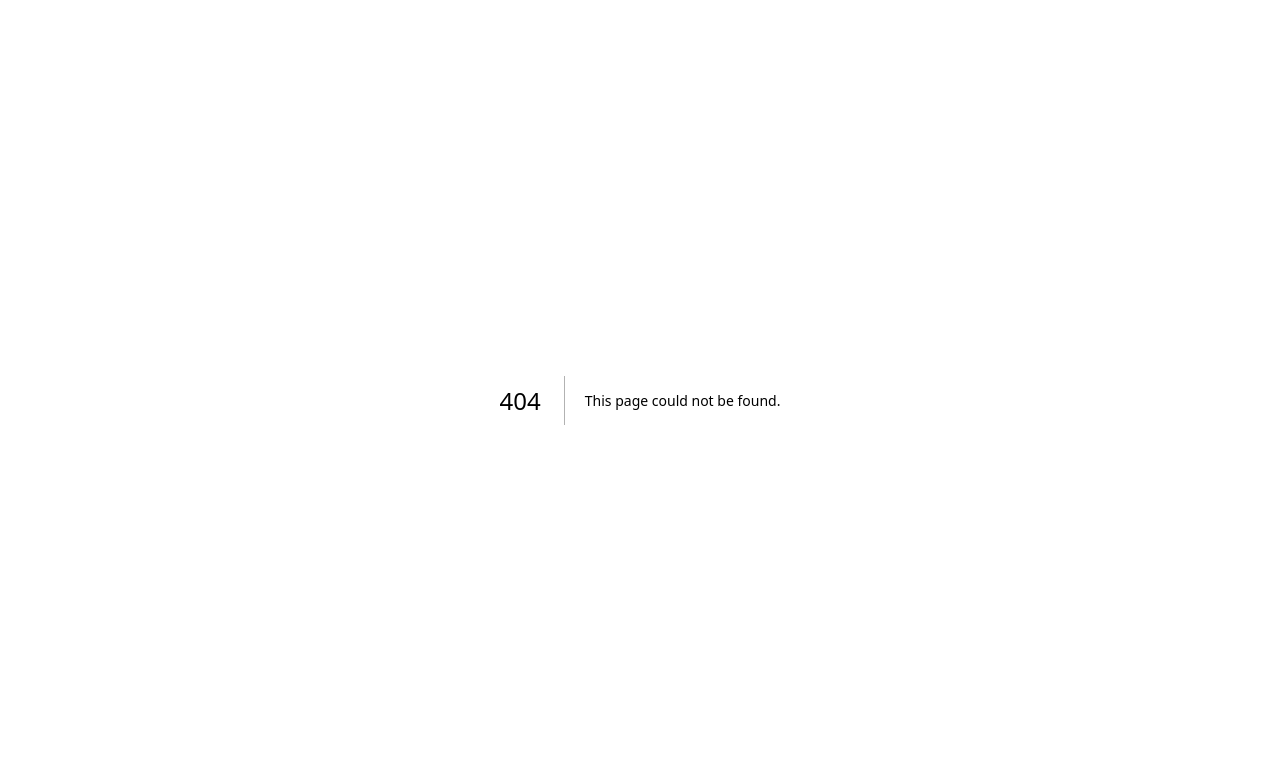
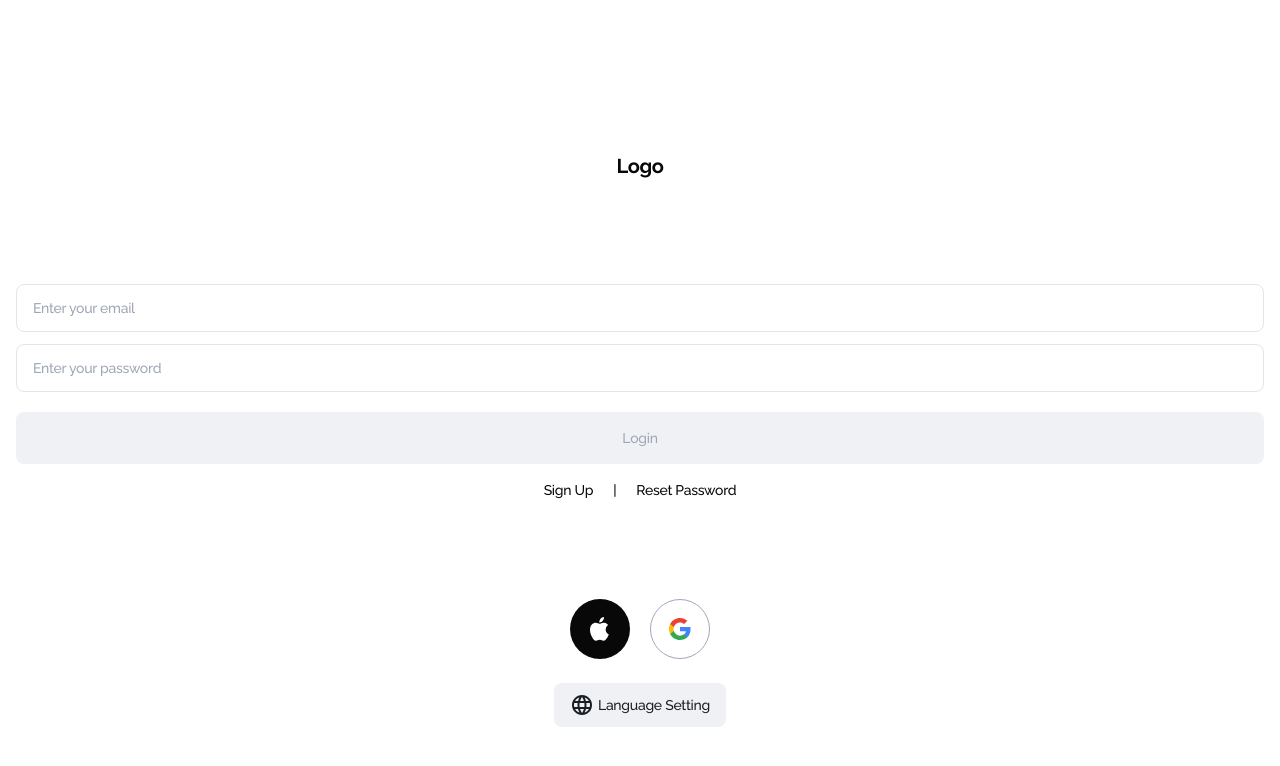
Before and after one commit to ryeongkk/KOMME-FE, a Next.js app: page /login in a window 1280 px wide. Before the commit this address had no page. Shown: the top 766 px of the page. Built offline with nearby package versions, Linux system fonts and the light colour scheme.

Commit message:
feat: 로그인 화면 퍼블리싱

```diff
--- /dev/null
+++ b/src/app/login/page.tsx
@@ -0,0 +1,9 @@
+import { LoginScreen } from "@/components/login/login-screen";
+
+export default function LoginPage() {
+  return (
+    <main className="flex flex-1 flex-col items-center bg-white px-4 pb-10">
+      <LoginScreen />
+    </main>
+  );
+}
--- a/src/components/AGENTS.md
+++ b/src/components/AGENTS.md
@@ -6,6 +6,13 @@
 ## 목적
 
 App Router 라우트 트리 바깥에서 여러 라우트가 공유하는 React 컴포넌트입니다.
+
+## 하위 디렉토리
+
+| 디렉토리 | 설명 |
+|-----------|---------|
+| `ui/` | 특정 기능에 속하지 않는 범용 재사용 프리미티브 (예: `bottom-sheet.tsx`) |
+| `login/` | 로그인 화면 전용 컴포넌트 (`login-screen.tsx`) |
 
 ## 주요 파일
 
@@ -16,7 +23,8 @@ App Router 라우트 트리 바깥에서 여러 라우트가 공유하는 React
 ## AI 에이전트를 위한 안내
 
 ### 이 디렉토리에서 작업할 때
-- 지금은 `icons.tsx` 하나뿐입니다. 새 컴포넌트 카테고리(예: `ui/`, `layout/`)는 `src/app/page.tsx`가 실제 화면으로 교체되면서 실제로 필요해질 때 추가하세요 — 미리 빈 카테고리를 만들어두지 마세요.
+- 새 화면(라우트)이 생기면 그 화면 전용 컴포넌트는 `login/`처럼 화면 이름을 딴 하위 폴더에 넣으세요. 여러 화면에서 재사용되는 범용 UI 프리미티브(바텀시트, 모달, 버튼 등)만 `ui/`에 넣습니다. 어느 한 화면에서만 쓰는 컴포넌트를 `ui/`에 넣지 마세요 — 두 번째 사용처가 생길 때 옮기세요.
+- `icons.tsx`는 화면에 속하지 않는 전역 공유 자산이라 하위 폴더로 옮기지 않고 루트에 유지합니다.
 
 ### 아이콘 다루기
 - 아이콘 라이브러리 의존성(`@iconify/react`, `lucide-react` 등)은 의도적으로 없습니다. 전부 Material Symbols 표준 글리프지만, Next 16 + Turbopack에서 `unplugin-icons` 설정 리스크를 감수하느니 25개를 인라인하는 쪽이 쌉니다. 아이콘이 100개를 넘거나 디자이너가 계속 새로 추가해서 Figma 왕복이 병목이 되면 그때 다시 판단하세요.
--- a/src/components/icons.tsx
+++ b/src/components/icons.tsx
@@ -3,6 +3,15 @@ import type { SVGProps } from "react";
 // Figma: 1000만원 / icon (node 157:2536)
 // 색은 currentColor — 부모나 className의 text-* 로 제어한다.
 // home/map/mypage 의 selected 변형은 도형이 동일해 색만 바꿔 쓴다.
+
+// icon/apple (brand mark, fixed white fill for use on a dark background)
+export function AppleIcon(props: SVGProps<SVGSVGElement>) {
+  return (
+    <svg viewBox="0 0 20 25" fill="none" xmlns="http://www.w3.org/2000/svg" {...props}>
+      <path d="M9.65332 5.48077C10.6934 5.48077 11.9971 4.75604 12.7734 3.78973C13.4766 2.91402 13.9893 1.69104 13.9893 0.468054C13.9893 0.30197 13.9746 0.135887 13.9453 0C12.7881 0.0452956 11.3965 0.800222 10.5615 1.81182C9.90234 2.58185 9.30176 3.78973 9.30176 5.02781C9.30176 5.209 9.33105 5.39018 9.3457 5.45057C9.41895 5.46567 9.53613 5.48077 9.65332 5.48077ZM5.99121 23.75C7.41211 23.75 8.04199 22.7686 9.81445 22.7686C11.6162 22.7686 12.0117 23.7198 13.5938 23.7198C15.1465 23.7198 16.1865 22.2401 17.168 20.7907C18.2666 19.1298 18.7207 17.4992 18.75 17.4237C18.6475 17.3935 15.6738 16.1403 15.6738 12.6224C15.6738 9.57247 18.0176 8.1985 18.1494 8.09282C16.5967 5.79784 14.2383 5.73744 13.5938 5.73744C11.8506 5.73744 10.4297 6.82454 9.53613 6.82454C8.56934 6.82454 7.29492 5.79784 5.78613 5.79784C2.91504 5.79784 0 8.2438 0 12.864C0 15.7327 1.08398 18.7675 2.41699 20.7303C3.55957 22.3911 4.55566 23.75 5.99121 23.75Z" fill="white"/>
+    </svg>
+  );
+}
 
 // icon/arrow-left
 export function ArrowLeftIcon(props: SVGProps<SVGSVGElement>) {
@@ -121,6 +130,18 @@ export function GlobeIcon(props: SVGProps<SVGSVGElement>) {
   );
 }
 
+// icon/google (brand mark, fixed multi-color fill)
+export function GoogleIcon(props: SVGProps<SVGSVGElement>) {
+  return (
+    <svg viewBox="0 0 22 22" fill="none" xmlns="http://www.w3.org/2000/svg" {...props}>
+      <path fillRule="evenodd" clipRule="evenodd" d="M21.56 11.2499C21.56 10.4699 21.49 9.71994 21.36 8.99994H11V13.2549H16.92C16.665 14.6299 15.89 15.7949 14.725 16.5749V19.3349H18.28C20.36 17.4199 21.56 14.5999 21.56 11.2499Z" fill="#4285F4"/>
+      <path fillRule="evenodd" clipRule="evenodd" d="M11 22C13.97 22 16.46 21.015 18.28 19.335L14.725 16.575C13.74 17.235 12.48 17.625 11 17.625C8.13496 17.625 5.70996 15.69 4.84496 13.09H1.16996V15.94C2.97996 19.535 6.69996 22 11 22Z" fill="#34A853"/>
+      <path fillRule="evenodd" clipRule="evenodd" d="M4.845 13.0899C4.625 12.4299 4.5 11.7249 4.5 10.9999C4.5 10.2749 4.625 9.56994 4.845 8.90994V6.05994H1.17C0.425 7.54494 0 9.22494 0 10.9999C0 12.7749 0.425 14.4549 1.17 15.9399L4.845 13.0899Z" fill="#FBBC05"/>
+      <path fillRule="evenodd" clipRule="evenodd" d="M11 4.375C12.615 4.375 14.065 4.93 15.205 6.02L18.36 2.865C16.455 1.09 13.965 0 11 0C6.69996 0 2.97996 2.465 1.16996 6.06L4.84496 8.91C5.70996 6.31 8.13496 4.375 11 4.375Z" fill="#EA4335"/>
+    </svg>
+  );
+}
+
 // icon/home
 export function HomeIcon(props: SVGProps<SVGSVGElement>) {
   return (
--- /dev/null
+++ b/src/components/login/login-screen.tsx
@@ -0,0 +1,86 @@
+import { AppleIcon, CheckIcon, GlobeIcon, GoogleIcon } from "@/components/icons";
+import { BottomSheet } from "@/components/ui/bottom-sheet";
+
+const languages = [
+  { label: "English", selected: true },
+  { label: "中文", selected: false },
+  { label: "日本語", selected: false },
+];
+
+export function LoginScreen() {
+  return (
+    <>
+      <p className="mt-[150.5px] text-title-b-20 text-black">Logo</p>
+
+      <div className="mt-[103.5px] flex w-full flex-col gap-4">
+        <div className="flex w-full flex-col gap-5">
+          <div className="flex w-full flex-col gap-3">
+            <input
+              type="email"
+              placeholder="Enter your email"
+              className="h-12 w-full rounded-lg border border-gray-200 bg-white p-4 text-body-m-14 text-gray-900 placeholder-gray-400"
+            />
+            <input
+              type="password"
+              placeholder="Enter your password"
+              className="h-12 w-full rounded-lg border border-gray-200 bg-white p-4 text-body-m-14 text-gray-900 placeholder-gray-400"
+            />
+          </div>
+          <button
+            type="button"
+            disabled
+            className="flex h-[52px] w-full items-center justify-center rounded-lg bg-gray-100 text-body-m-14 text-gray-400"
+          >
+            Login
+          </button>
+        </div>
+
+        <div className="flex items-center justify-center gap-5 text-body-m-14 text-black">
+          <button type="button">Sign Up</button>
+          <span aria-hidden>|</span>
+          <button type="button">Reset Password</button>
+        </div>
+      </div>
+
+      <div className="mt-[98px] flex items-center gap-5">
+        <button
+          type="button"
+          aria-label="Continue with Apple"
+          className="flex size-[60px] items-center justify-center rounded-full bg-black"
+        >
+          <AppleIcon className="h-[25px] w-[20px]" />
+        </button>
+        <button
+          type="button"
+          aria-label="Continue with Google"
+          className="flex size-[60px] items-center justify-center rounded-full border border-gray-400 bg-white"
+        >
+          <GoogleIcon className="size-[22px]" />
+        </button>
+      </div>
+
+      <button
+        type="button"
+        popoverTarget="language-setting"
+        className="mt-6 flex items-center gap-1 rounded-lg bg-gray-100 px-4 py-2.5 text-body-m-14 text-gray-900"
+      >
+        <GlobeIcon className="size-6" />
+        Language Setting
+      </button>
+
+      <BottomSheet id="language-setting" title="Language Setting">
+        <div className="flex w-full flex-col items-start">
+          {languages.map((language) => (
+            <div
+              key={language.label}
+              className="flex w-full items-center gap-2.5 p-4 text-body-m-14 text-black"
+            >
+              <span className="flex-1">{language.label}</span>
+              {language.selected && <CheckIcon className="size-6 text-gray-400" />}
+            </div>
+          ))}
+        </div>
+      </BottomSheet>
+    </>
+  );
+}
--- /dev/null
+++ b/src/components/ui/bottom-sheet.tsx
@@ -0,0 +1,25 @@
+import type { ReactNode } from "react";
+
+type BottomSheetProps = {
+  id: string;
+  title: string;
+  children: ReactNode;
+};
+
+export function BottomSheet({ id, title, children }: BottomSheetProps) {
+  return (
+    <div
+      id={id}
+      popover="auto"
+      className="fixed inset-x-0 top-auto bottom-0 m-0 w-full flex-col gap-3 rounded-t-[30px] border-0 bg-white p-0 pt-5 [&::backdrop]:bg-black/30 [&:popover-open]:flex"
+    >
+      <div className="flex w-full items-center justify-center">
+        <div className="h-1 w-[30px] rounded-full bg-gray-200" />
+      </div>
+      <p className="flex w-full items-center justify-center text-body-sb-14 text-black">
+        {title}
+      </p>
+      {children}
+    </div>
+  );
+}
```
